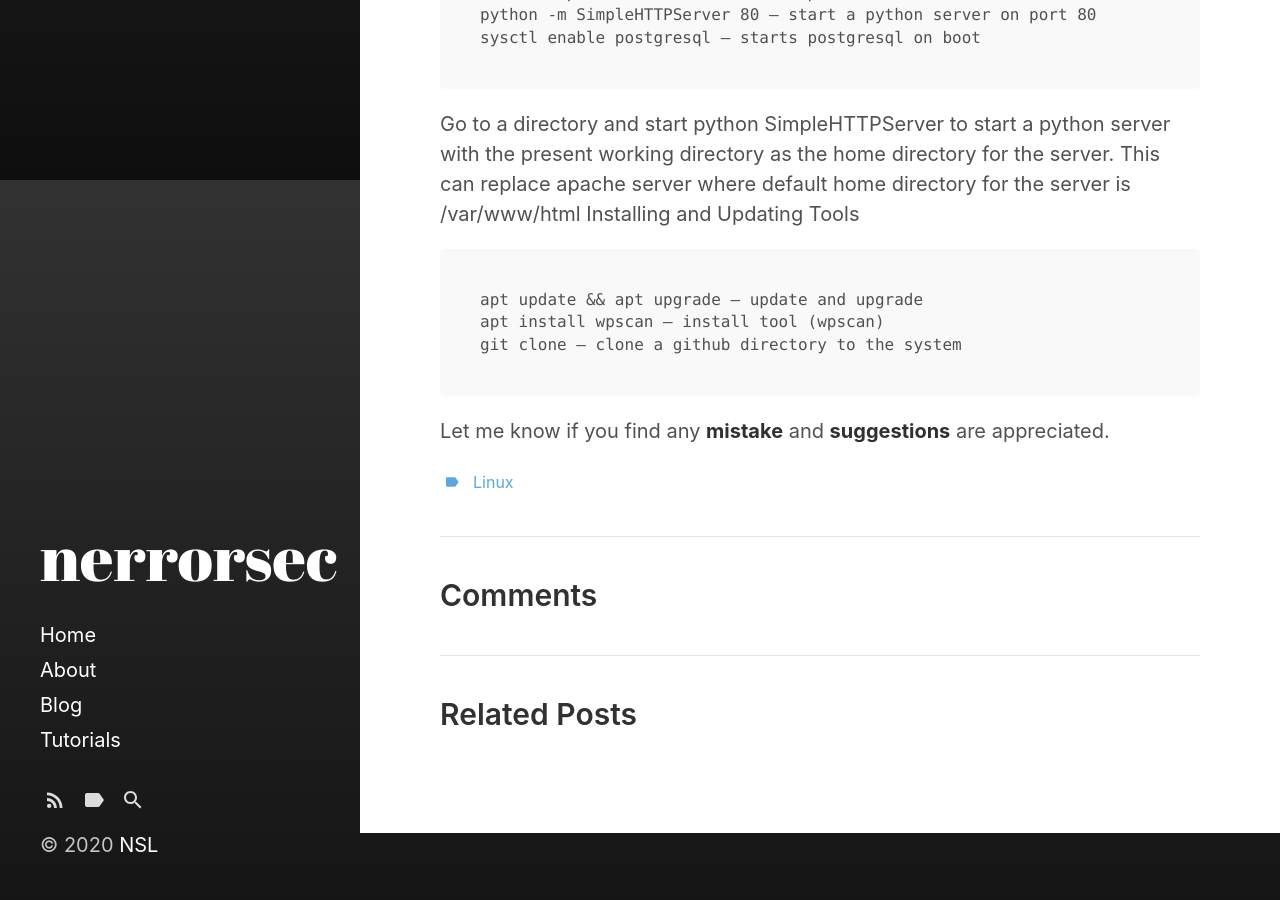
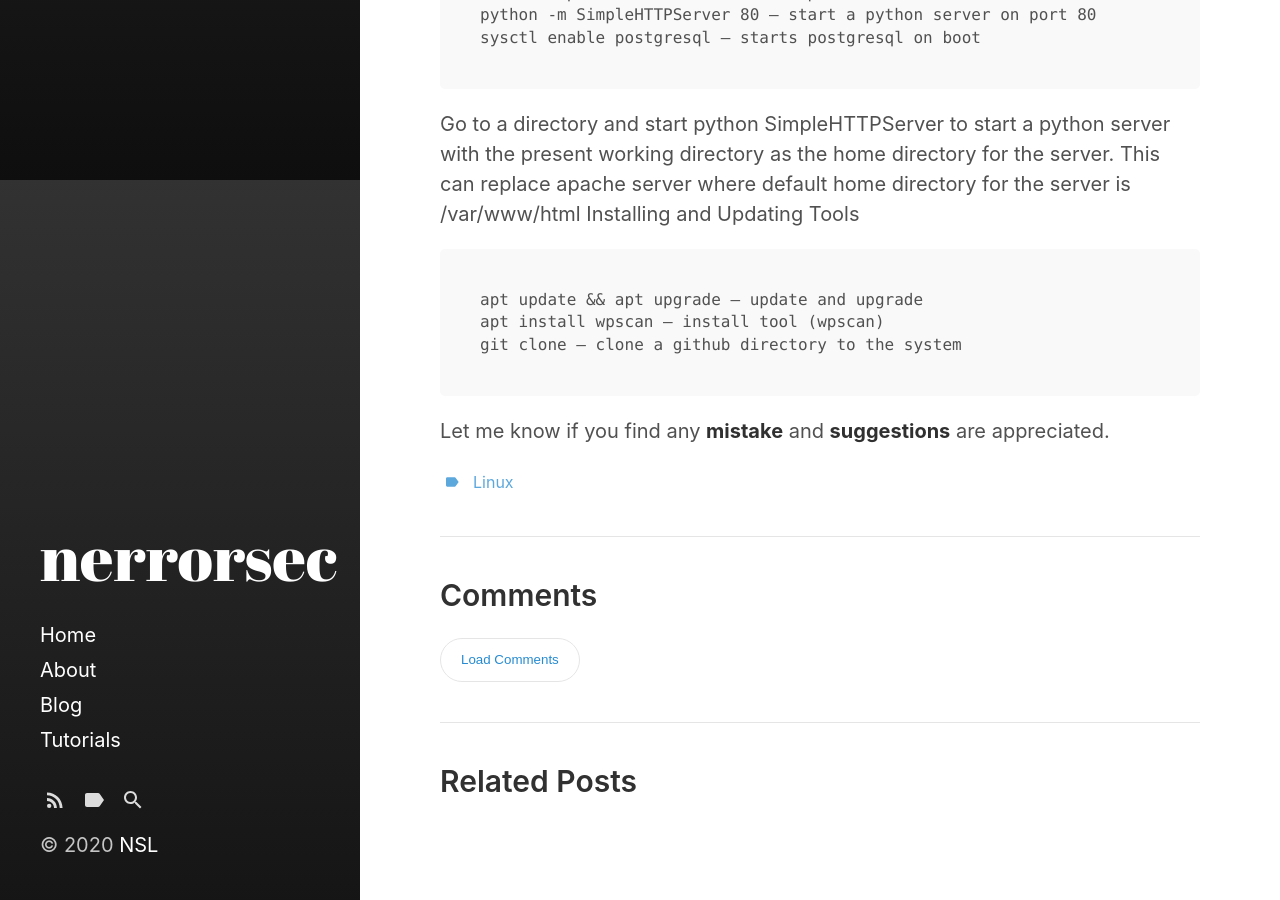
Before and after one commit to nusiloot/nerrorsec.github.io, a Jekyll site: the page built from _posts/2020-05-03-learning_the_terminal.md, in a window 1280 px wide and 900 px high, scrolled down 1620 px. Built offline with Jekyll 4.4.1, drawn with Linux system fonts in a browser that asks for light colours.

```diff
--- a/_config.yml
+++ b/_config.yml
@@ -33,3 +33,7 @@ sidebar_home_link:  true
                                 # page. If you change your paginate_path,
                                 # set this to the root of the paginate_path
                                 # to enable a separate blog link.
+
+# Comments
+disqus:
+  shortname: nirajkhatiwada-com-np
```
